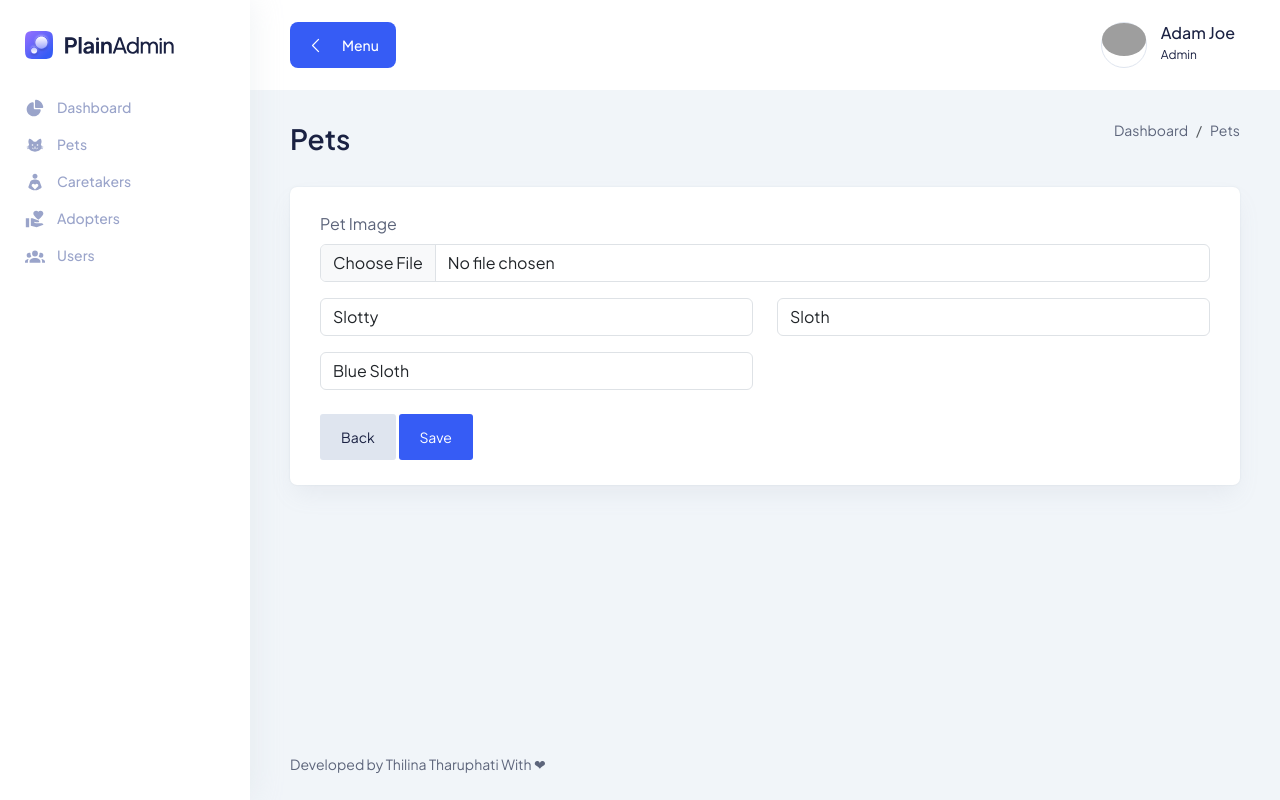
After one commit to Its-Dev-Thilina/paws-and-hearts-simple, a PHP site: page /pages/pets-edit.php?id=1 in a window 1280 px wide. The commit adds this page. Run offline with PHP 8.4, Linux system fonts and the light colour scheme; data comes from the database, SQL or seed files in the repository; some libraries are stand-ins or nearby versions; grey boxes are pictures that could not be loaded.

Commit message:
pet_crud_completed

```diff
--- /dev/null
+++ b/pages/pets-edit.php
@@ -0,0 +1,97 @@
+<?php
+include_once '../includes/header.php';
+include_once BASE_PATH . 'includes/sidebar.php';
+?>
+
+<?php
+    $pet = mysqli_query($conn, "SELECT * FROM pets WHERE id=" . (int)$_GET['id'])->fetch_assoc();
+?>
+
+<body>
+    <!-- ======== Preloader =========== -->
+    <div id="preloader" style="display: none;">
+        <div class="spinner"></div>
+    </div>
+    <!-- ======== Preloader =========== -->
+
+    <?php include_once BASE_PATH . '/includes/sidebar.php' ?>
+
+    <!-- ======== main-wrapper start =========== -->
+    <main class="main-wrapper">
+        <!-- ========== header start ========== -->
+        <?php include_once BASE_PATH . '/includes/topbar.php' ?>
+        <!-- ========== header end ========== -->
+
+        <!-- ========== section start ========== -->
+        <section class="section">
+            <div class="container-fluid">
+                <!-- ========== title-wrapper start ========== -->
+                <div class="title-wrapper pt-30">
+                    <div class="row align-items-center">
+                        <div class="col-md-6">
+                            <div class="title">
+                                <h2>Pets</h2>
+                            </div>
+                        </div>
+                        <!-- end col -->
+                        <div class="col-md-6">
+                            <div class="breadcrumb-wrapper">
+                                <nav aria-label="breadcrumb">
+                                    <ol class="breadcrumb">
+                                        <li class="breadcrumb-item">
+                                            <a href="#0">Dashboard</a>
+                                        </li>
+                                        <li class="breadcrumb-item active">
+                                            <a href="#0">Pets</a>
+                                        </li>
+                                    </ol>
+                                </nav>
+                            </div>
+                        </div>
+                        <!-- end col -->
+                    </div>
+
+                    <div class="card-style mb-30">
+
+                        <form action="<?= BASE_URL ?>actions/pet-actions.php" method="post" enctype="multipart/form-data">
+                            <input type="hidden" name="action" value="update">
+                            <input type="hidden" name="id" value="<?= $_GET['id'] ?>">
+                            <input type="hidden" name="image_path" value="<?= $pet['image_path'] ?>">
+                            <div class="mb-3">
+                                <label for="formFile" class="form-label">Pet Image</label>
+                                <input class="form-control" type="file" id="formFile" name="image">
+                            </div>
+                            <div class="row mb-3">
+                                <div class="col">
+                                    <input type="text" class="form-control" placeholder="Pet Name"
+                                        aria-label="First name" name="pet_name" value="<?= $pet['name'] ?>">
+                                </div>
+                                <div class="col">
+                                    <input type="text" class="form-control" placeholder="Pet Specie ( Dog | Cat )"
+                                        aria-label="Last name" name="pet_specie" value="<?= $pet['pet_specie'] ?>">
+                                </div>
+                            </div>
+                            <div class="row">
+                                <div class="col-6">
+                                    <input type="text" class="form-control" placeholder="Breed" aria-label="Breed" name="breed" value="<?= $pet['breed'] ?>">
+                                </div>
+                            </div>
+                            <div class="mt-4">
+                                <a href="<?= BASE_URL ?>pages/pets.php"
+                                    class="main-btn btn-sm light-btn btn-hover">Back</a>
+                                <input type="submit" value="Save" name="submit"
+                                    class="main-btn btn-sm primary-btn btn-hover">
+                            </div>
+                        </form>
+
+                    </div>
+
+                    <!-- end row -->
+                </div>
+                <!-- ========== title-wrapper end ========== -->
+            </div>
+            <!-- end container -->
+        </section>
+        <!-- ========== section end ========== -->
+
+        <?php include_once BASE_PATH . 'includes/footer.php'; ?>
```
Also changed, not shown: actions/pet-actions.php (+33 -25 lines), pages/pets.php (+11 -5 lines), assets/uploads/pets/Gemini_Generated_Image_hq0r1xhq0r1xhq0r.png (added).
